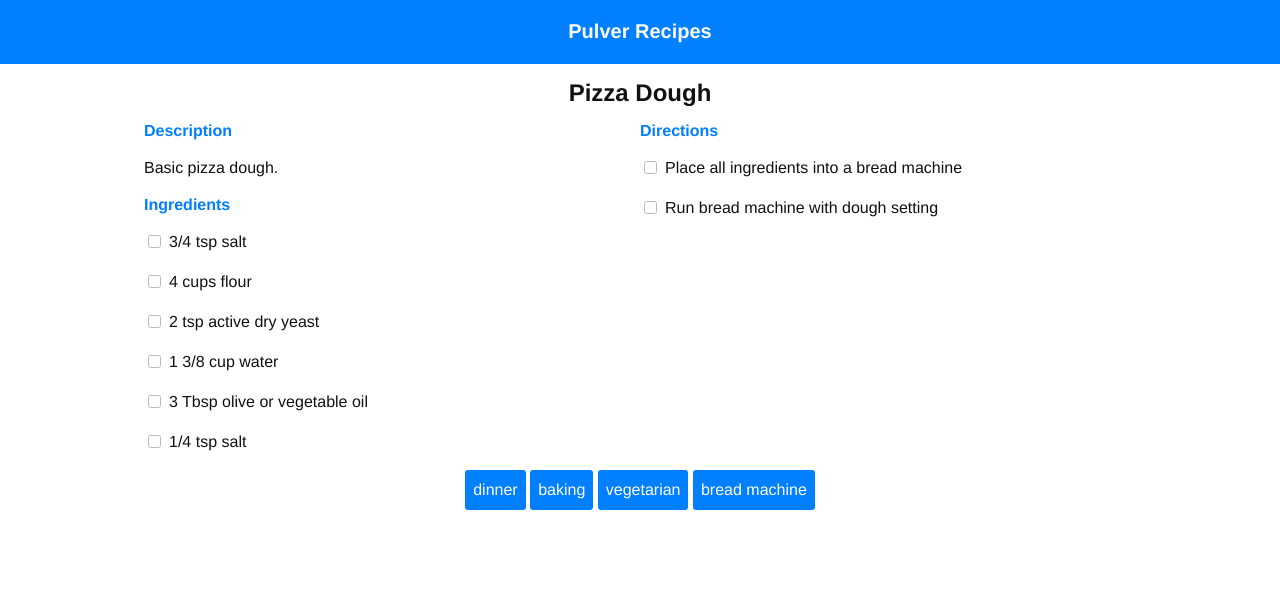
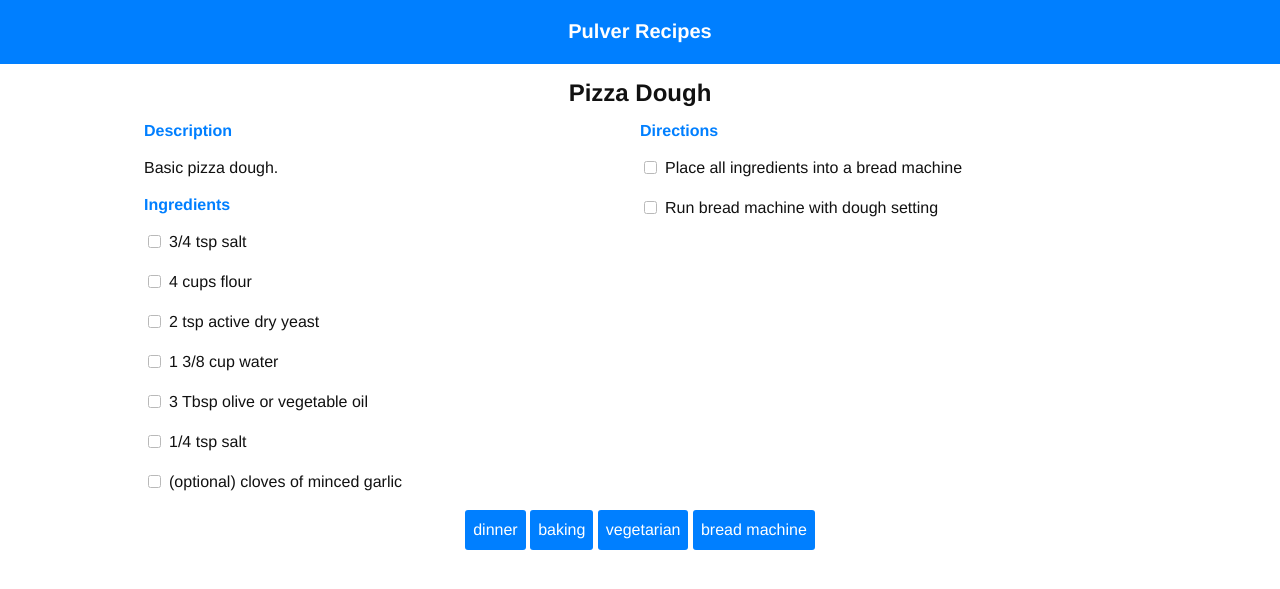
Before and after one commit to apulverizer/recipes, a Jekyll site: the page built from _recipes/pizza-dough.md, in a window 1280 px wide. Shown: the top 589 px of the page. Built offline with Jekyll 4.4.1, drawn with Linux system fonts in a browser that asks for light colours; nearby versions of some CDN libraries; some web fonts are replaced.

Commit message:
update pizza dough

```diff
--- a/_recipes/pizza-dough.md
+++ b/_recipes/pizza-dough.md
@@ -15,6 +15,7 @@ ingredients:
 - 1 3/8 cup water
 - 3 Tbsp olive or vegetable oil
 - 1/4 tsp salt
+- (optional) cloves of minced garlic
 
 directions:
 - Place all ingredients into a bread machine
```
